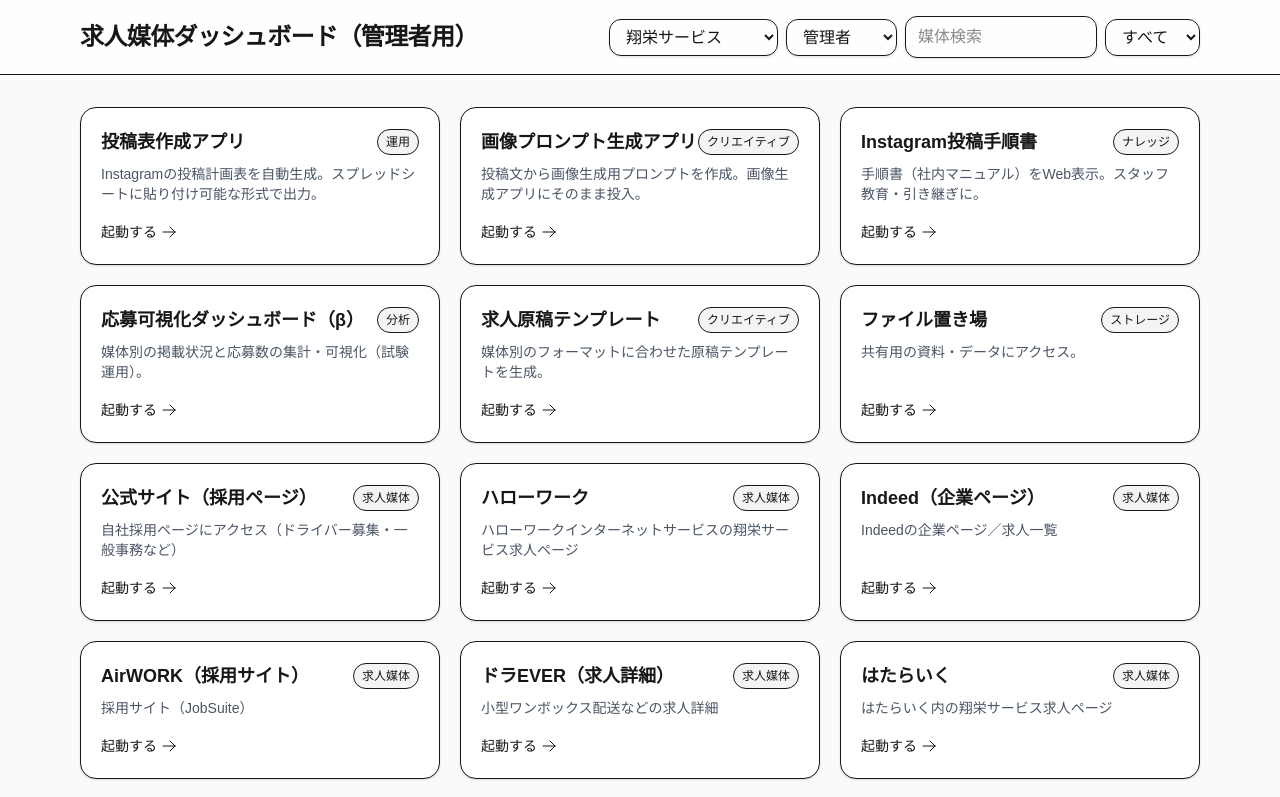
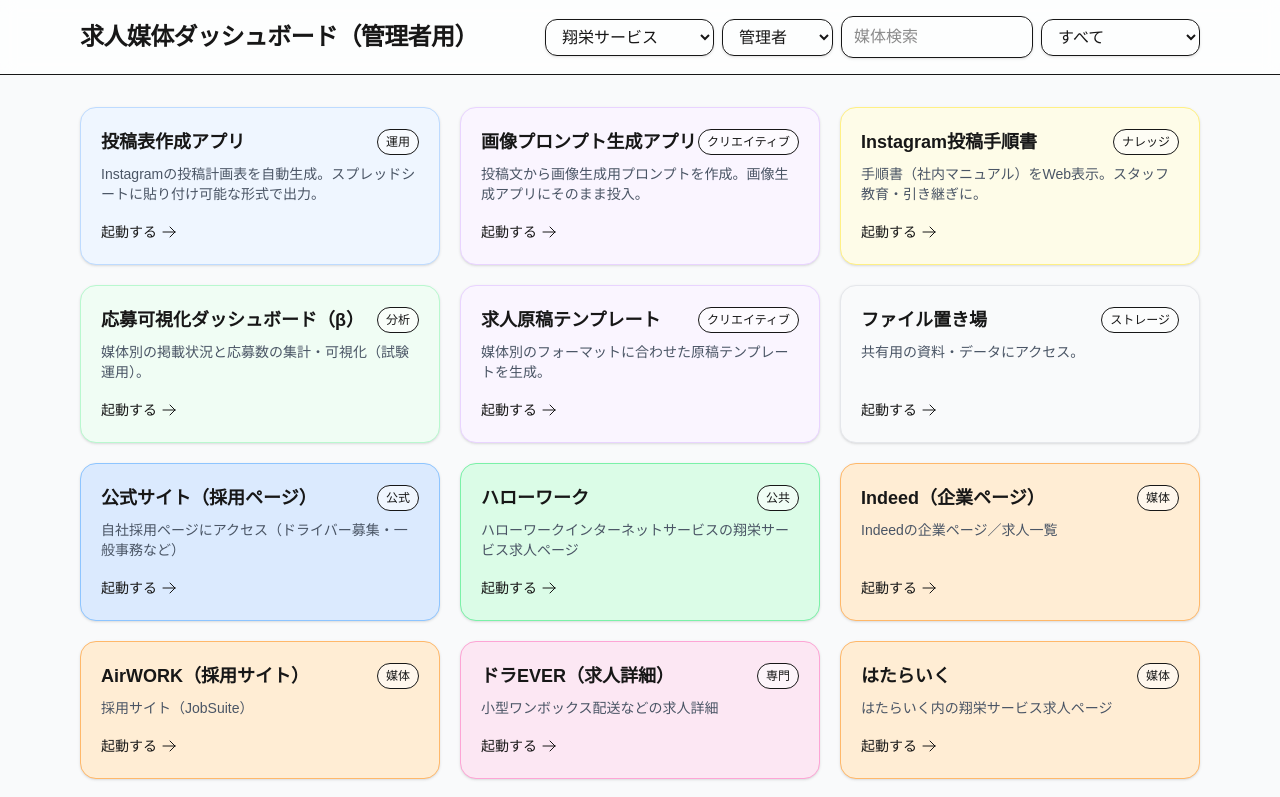
Before and after one commit to hatkow/recruit-admin-dashboard, a Next.js app: page / in a window 1280 px wide. Shown: the top 797 px of the page. Built offline with nearby package versions, Linux system fonts and the light colour scheme.

Commit message:
fix: 投稿表/画像プロンプトの共有リンクに差し替え、共有カードを削除

```diff
--- a/app/_components/AdminDashboard.tsx
+++ b/app/_components/AdminDashboard.tsx
@@ -1,7 +1,7 @@
 'use client'
 import { useState } from "react";
 
-// ▼ 各求人媒体へのリンクを管理（翔栄サービス専用求人ページURL版）
+// ▼ 各求人媒体へのリンクを管理（翔栄サービス専用求人ページURL版 + 色分け）
 const APPS = [
   // ▼ 既存アプリ
   {
@@ -10,6 +10,7 @@ const APPS = [
     desc: "Instagramの投稿計画表を自動生成。スプレッドシートに貼り付け可能な形式で出力。",
     href: "https://chatgpt.com/canvas/shared/68a07c87fbc881919ec8d4d42e40eded",
     tag: "運用",
+    color: "bg-blue-50 border-blue-200",
   },
   {
     id: "image-prompt",
@@ -17,6 +18,7 @@ const APPS = [
     desc: "投稿文から画像生成用プロンプトを作成。画像生成アプリにそのまま投入。",
     href: "https://chatgpt.com/canvas/shared/68a07ce42e0c8191a37dbfb6ccb93a2c",
     tag: "クリエイティブ",
+    color: "bg-purple-50 border-purple-200",
   },
   {
     id: "ig-manual",
@@ -24,6 +26,7 @@ const APPS = [
     desc: "手順書（社内マニュアル）をWeb表示。スタッフ教育・引き継ぎに。",
     href: "#",
     tag: "ナレッジ",
+    color: "bg-yellow-50 border-yellow-200",
   },
   {
     id: "analytics",
@@ -31,6 +34,7 @@ const APPS = [
     desc: "媒体別の掲載状況と応募数の集計・可視化（試験運用）。",
     href: "#",
     tag: "分析",
+    color: "bg-green-50 border-green-200",
   },
   {
     id: "job-templates",
@@ -38,16 +42,16 @@ const APPS = [
     desc: "媒体別のフォーマットに合わせた原稿テンプレートを生成。",
     href: "#",
     tag: "クリエイティブ",
+    color: "bg-purple-50 border-purple-200",
   },
   {
     id: "files",
     name: "ファイル置き場",
     desc: "共有用の資料・データにアクセス。",
-    href: "https://showei-service.com/gallery.php",
+    href: "#",
     tag: "ストレージ",
+    color: "bg-gray-50 border-gray-200",
   },
-
-  // ▼ ChatGPT共有リンク
 
   // ▼ 求人媒体ボタン（翔栄サービス向け固定URL）
   {
@@ -55,77 +59,88 @@ const APPS = [
     name: "公式サイト（採用ページ）",
     desc: "自社採用ページにアクセス（ドライバー募集・一般事務など）",
     href: "https://showei-service.com/recruitment/",
-    tag: "求人媒体",
+    tag: "公式",
+    color: "bg-blue-100 border-blue-300",
   },
   {
     id: "hello-work",
     name: "ハローワーク",
     desc: "ハローワークインターネットサービスの翔栄サービス求人ページ",
     href: "https://www.hellowork.mhlw.go.jp/",
-    tag: "求人媒体",
+    tag: "公共",
+    color: "bg-green-100 border-green-300",
   },
   {
     id: "indeed",
     name: "Indeed（企業ページ）",
     desc: "Indeedの企業ページ／求人一覧",
     href: "https://jp.indeed.com/cmp/%E6%9C%89%E9%99%90%E4%BC%9A%E7%A4%BE-%E7%BF%94%E6%A0%84%E3%82%B5%E3%83%BC%E3%83%93%E3%82%B9",
-    tag: "求人媒体",
+    tag: "媒体",
+    color: "bg-orange-100 border-orange-300",
   },
   {
     id: "airwork",
     name: "AirWORK（採用サイト）",
     desc: "採用サイト（JobSuite）",
     href: "https://so8h151c.jbplt.jp/",
-    tag: "求人媒体",
+    tag: "媒体",
+    color: "bg-orange-100 border-orange-300",
   },
   {
     id: "doraever",
     name: "ドラEVER（求人詳細）",
     desc: "小型ワンボックス配送などの求人詳細",
     href: "https://doraever.jp/job-357352",
-    tag: "求人媒体",
+    tag: "専門",
+    color: "bg-pink-100 border-pink-300",
   },
   {
     id: "hatalike",
     name: "はたらいく",
     desc: "はたらいく内の翔栄サービス求人ページ",
     href: "https://www.hatalike.jp/kw/%E7%BF%94%E6%A0%84%E3%82%B5%E3%83%BC%E3%83%93%E3%82%B9/",
-    tag: "求人媒体",
+    tag: "媒体",
+    color: "bg-orange-100 border-orange-300",
   },
   {
     id: "kyujinbox",
     name: "求人ボックス（一覧）",
     desc: "求人ボックス内の翔栄サービス掲載（例：玉村町2tドライバー）",
     href: "https://xn--pckua2a7gp15o89zb.com/%E5%AE%9A%E6%9C%9F%E4%BE%BF-%E3%83%89%E3%83%A9%E3%82%A4%E3%83%90%E3%83%BC%E3%81%AE%E4%BB%95%E4%BA%8B-%E7%BE%A4%E9%A6%AC%E7%9C%8C%E7%8E%89%E6%9D%91%E7%94%BA",
-    tag: "求人媒体",
+    tag: "媒体",
+    color: "bg-orange-100 border-orange-300",
   },
   {
     id: "stanby",
     name: "スタンバイ",
     desc: "スタンバイ内の翔栄サービス求人ページ",
     href: "https://jp.stanby.com/jobs/翔栄サービス",
-    tag: "求人媒体",
+    tag: "媒体",
+    color: "bg-orange-100 border-orange-300",
   },
   {
     id: "google-for-jobs",
     name: "Google for Jobs",
     desc: "Google for Jobsで翔栄サービス求人を確認",
     href: "https://www.google.com/search?q=有限会社翔栄サービス+求人",
-    tag: "求人媒体",
+    tag: "媒体",
+    color: "bg-orange-100 border-orange-300",
   },
   {
     id: "linkedin",
     name: "LinkedIn求人",
     desc: "LinkedInの翔栄サービス求人ページ",
     href: "https://www.linkedin.com/jobs/search/?keywords=翔栄サービス",
-    tag: "求人媒体",
+    tag: "媒体",
+    color: "bg-orange-100 border-orange-300",
   },
   {
     id: "facebook-jobs",
     name: "Facebook求人",
     desc: "Facebook求人検索で翔栄サービスを確認",
     href: "https://www.facebook.com/jobs/search/?q=翔栄サービス",
-    tag: "求人媒体",
+    tag: "媒体",
+    color: "bg-orange-100 border-orange-300",
   },
 ];
 
@@ -195,7 +210,12 @@ export default function AdminDashboard() {
               <option value="公共">公共</option>
               <option value="媒体">媒体</option>
               <option value="専門">専門</option>
-                          </select>
+              <option value="運用">運用</option>
+              <option value="クリエイティブ">クリエイティブ</option>
+              <option value="ナレッジ">ナレッジ</option>
+              <option value="分析">分析</option>
+              <option value="ストレージ">ストレージ</option>
+            </select>
           </div>
         </div>
       </header>
@@ -204,10 +224,10 @@ export default function AdminDashboard() {
         <div className="grid grid-cols-1 sm:grid-cols-2 lg:grid-cols-3 gap-5">
           {filtered.map((app) => (
             <a key={app.id} href={app.href} className="block group" target="_blank" rel="noreferrer">
-              <div className="bg-white rounded-2xl border shadow-sm hover:shadow-md transition-all p-5 h-full flex flex-col">
+              <div className={`rounded-2xl border shadow-sm hover:shadow-md transition-all p-5 h-full flex flex-col ${app.color}`}>
                 <div className="flex items-center justify-between mb-2">
                   <h2 className="text-lg font-semibold group-hover:underline">{app.name}</h2>
-                  <span className="text-xs px-2 py-1 rounded-full bg-gray-100 border">{app.tag}</span>
+                  <span className="text-xs px-2 py-1 rounded-full bg-white/60 border">{app.tag}</span>
                 </div>
                 <p className="text-sm text-gray-600 flex-1">{app.desc}</p>
                 <div className="mt-4">
```
